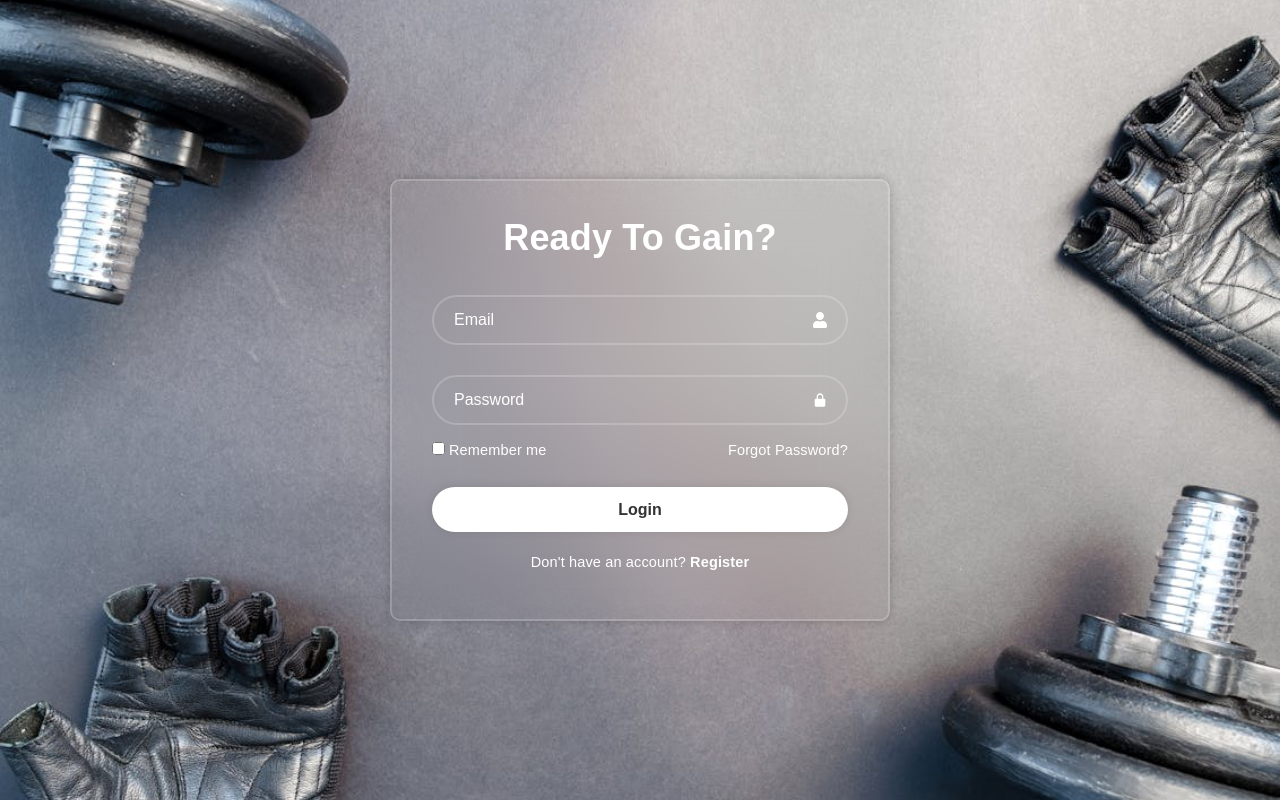
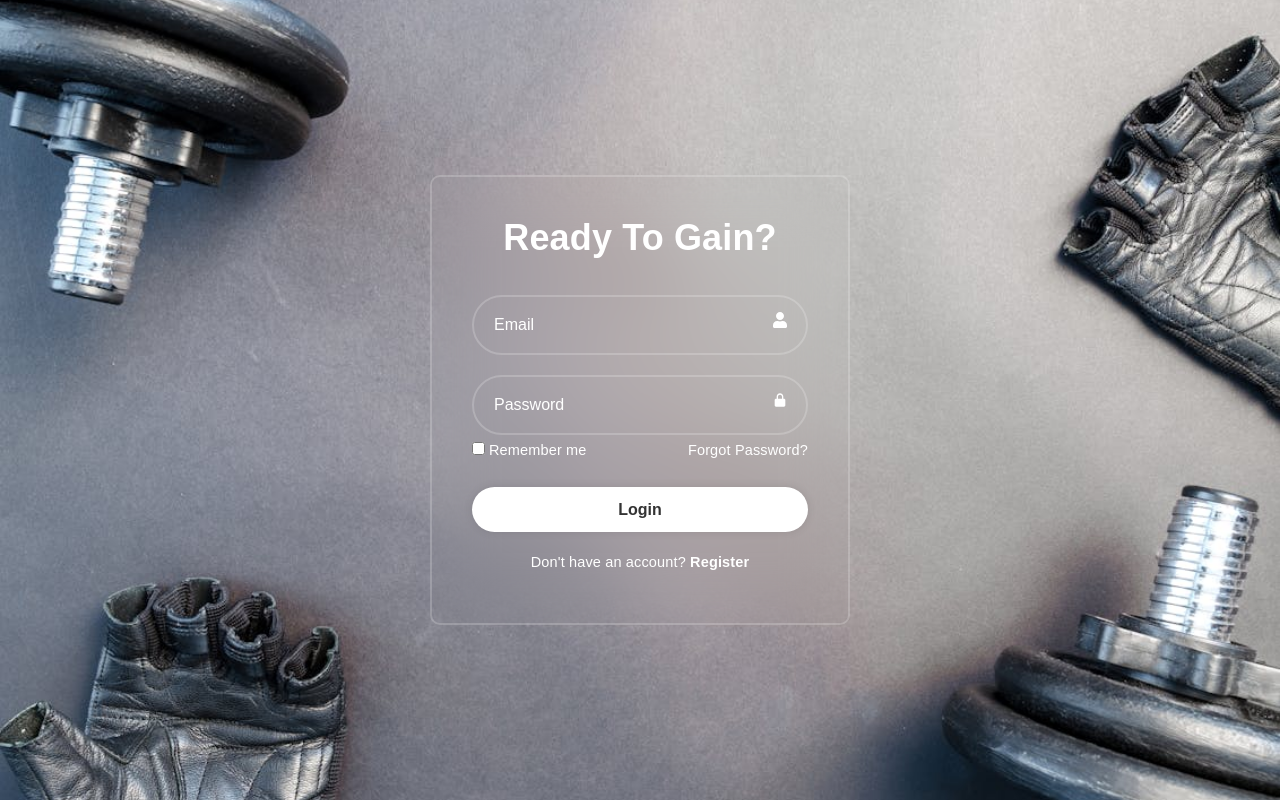
Before and after one commit to Kollishion/Fitness_App, a React (Create React App) app in the folder frontend/: page /Login in a window 1280 px wide. Built offline with nearby package versions, Linux system fonts and the light colour scheme.

Commit message:
login and registration update frontend and backend and other stuff

```diff
--- a/frontend/src/components/Video_animation.js
+++ b/frontend/src/components/Video_animation.js
@@ -21,7 +21,6 @@ const Video_animation = forwardRef((_, ref) => {
           start: "top 90%", // Start the animation when the top of the video is at the center of the viewport
           end: "bottom 60%", // End the animation when the bottom of the video is at the top of the viewport
           scrub: 3, // Smooth scrolling effect
-          markers: true, // Markers for debugging
           once: true,
         },
       }
--- a/frontend/src/pages/ExerciseDetail.js
+++ b/frontend/src/pages/ExerciseDetail.js
@@ -1,4 +1,3 @@
-import React from "react";
 import { Link } from "react-router-dom";
 import { Box, Grid } from "@mui/material";
 import { styled } from "@mui/system";
--- a/frontend/src/pages/Home.js
+++ b/frontend/src/pages/Home.js
@@ -2,6 +2,7 @@ import React, { useRef } from "react";
 import { Box } from "@mui/material";
 import HeroBanner from "../components/HeroBanner";
 import Video_animation from "../components/Video_animation";
+import Testimonials from "../components/Testimonials";
 
 const Home = () => {
   const videoRef = useRef(null);
@@ -10,6 +11,7 @@ const Home = () => {
     <Box>
       <HeroBanner />
       <Video_animation ref={videoRef} />
+      <Testimonials />
     </Box>
   );
 };
--- a/frontend/src/pages/Login.js
+++ b/frontend/src/pages/Login.js
@@ -9,6 +9,16 @@ const LoginForm = () => {
   const [email, setEmail] = useState("");
   const [password, setPassword] = useState("");
   const [errorMessage, setErrorMessage] = useState("");
+  const [action, setAction] = useState("");
+
+  const [registerData, setRegisterData] = useState({
+    role: "USER",
+    username: "",
+    email: "",
+    password: "",
+    confirmPassword: "",
+  });
+  const [registerError, setRegisterError] = useState("");
 
   useEffect(() => {
     checkLoggedIn();
@@ -38,10 +48,51 @@ const LoginForm = () => {
     }
   };
 
+  const handleRegisterChange = (event) => {
+    const { name, value } = event.target;
+    setRegisterData((prevData) => ({
+      ...prevData,
+      [name]: value,
+    }));
+  };
+
+  const handleRegister = async (event) => {
+    event.preventDefault();
+    if (registerData.password !== registerData.confirmPassword) {
+      setRegisterError("Passwords do not match");
+      return;
+    }
+
+    try {
+      const response = await axios.post("http://localhost:8080/user/save", {
+        username: registerData.username,
+        email: registerData.email,
+        password: registerData.password,
+        role: registerData.role,
+      });
+      if (response.status === 201) {
+        setAction("");
+        setRegisterError("");
+        setErrorMessage("");
+      }
+    } catch (error) {
+      setRegisterError("Error registering user: " + error.message);
+    }
+  };
+
+  const registerLink = () => {
+    setAction(" active");
+  };
+
+  const loginLink = () => {
+    setAction("");
+  };
+
   return (
-    <div className="login">
-      <div className="wrapper-login">
-        <form onSubmit={handleLogin}>
+    <div className="login_container">
+      <div className={`wrapper${action}`}>
+        <div className="form-box login">
+          <form className="login_form" onSubmit={handleLogin}>
             <h1>Ready To Gain?</h1>
             <div className="input-box">
               <input
@@ -63,7 +114,6 @@ const LoginForm = () => {
               />
               <BiSolidLockAlt className="icon " />
             </div>
-
             <div className="remember-forgot">
               <label>
                 <input type="checkbox" />
@@ -71,17 +121,93 @@ const LoginForm = () => {
               </label>
               <a href="#">Forgot Password?</a>
             </div>
-
             <button type="submit">Login</button>
-
             {errorMessage && <p className="error">{errorMessage}</p>}
-
             <div className="register-link">
               <p>
-              Don't have an account? <a href="#">Register</a>
+                Don't have an account?{" "}
+                <a href="#" onClick={registerLink}>
+                  Register
+                </a>
               </p>
             </div>
           </form>
+        </div>
+        <div className="form-box register">
+          <form className="login_form" onSubmit={handleRegister}>
+            <h1>Ready To Join?</h1>
+            <div className="input-box">
+              <select
+                id="Role"
+                name="role"
+                value={registerData.role}
+                onChange={handleRegisterChange}
+              >
+                <option value="USER">User</option>
+                <option value="ADMIN">Admin</option>
+              </select>
+            </div>
+            <div className="input-box">
+              <input
+                type="text"
+                placeholder="Username"
+                name="username"
+                value={registerData.username}
+                onChange={handleRegisterChange}
+                required
+              />
+              <FaUser className="icon" />
+            </div>
+            <div className="input-box">
+              <input
+                type="email"
+                placeholder="Email"
+                name="email"
+                value={registerData.email}
+                onChange={handleRegisterChange}
+                required
+              />
+              <FaUser className="icon" />
+            </div>
+            <div className="input-box">
+              <input
+                type="password"
+                placeholder="Password"
+                name="password"
+                value={registerData.password}
+                onChange={handleRegisterChange}
+                required
+              />
+              <BiSolidLockAlt className="icon " />
+            </div>
+            <div className="input-box">
+              <input
+                type="password"
+                placeholder="Confirm Password"
+                name="confirmPassword"
+                value={registerData.confirmPassword}
+                onChange={handleRegisterChange}
+                required
+              />
+              <BiSolidLockAlt className="icon " />
+            </div>
+            <div className="remember-forgot">
+              <label>
+                <input type="checkbox" />I agree to the terms & conditions
+              </label>
+            </div>
+            <button type="submit">Register</button>
+            {registerError && <p className="error">{registerError}</p>}
+            <div className="register-link">
+              <p>
+                Already have an account?{" "}
+                <a href="#" onClick={loginLink}>
+                  Login
+                </a>
+              </p>
+            </div>
+          </form>
+        </div>
       </div>
     </div>
   );
--- a/frontend/src/stylesheets/login.css
+++ b/frontend/src/stylesheets/login.css
@@ -1,4 +1,4 @@
-.login {
+.login_container {
   font-family: "Poppins", sans-serif;
   -webkit-font-smoothing: antialiased;
   -moz-osx-font-smoothing: grayscale;
@@ -10,32 +10,69 @@
   background-size: cover;
   background-position: center;
 }
-.wrapper-login {
-  width: 500px;
+
+.wrapper {
+  position: relative;
+  width: 420px;
+  height: 450px;
   background: transparent;
+  backdrop-filter: blur(30px);
   border: 2px solid rgba(255, 255, 255, 0.2);
-  backdrop-filter: blur(30px);
-  box-shadow: 0 0 10px rgba(0, 0, 0, 0.2);
+  border-radius: 10px;
   color: #fff;
-  border-radius: 10px;
-  padding: 30px 40px;
+  display: flex;
+  align-items: center;
+  overflow: hidden;
+  transition: height 0.2s ease;
 }
 
-.wrapper-login h1 {
+.wrapper.active {
+  height: 650px;
+}
+
+.wrapper .form-box {
+  width: 100%;
+  padding: 40px;
+}
+
+.wrapper .form-box.login {
+  transition: translate 0.3s ease;
+  translate: 0;
+}
+
+.wrapper.active .form-box.login {
+  transition: none;
+  translate: -400px;
+}
+
+.wrapper .form-box.register {
+  position: absolute;
+  transition: none;
+  translate: 400px;
+}
+
+.wrapper.active .form-box.register {
+  transition: translate 0.3s ease;
+  translate: 0;
+}
+
+form h1 {
   font-size: 36px;
   text-align: center;
 }
 
-.wrapper-login .input-box {
+form .input-box {
   position: relative;
   width: 100%;
   height: 50px;
   margin: 30px 0;
+  background: none;
 }
 
-.input-box input {
+.input-box input,
+.input-box select {
   width: 100%;
-  height: 100%;
+  height: 60px;
   background: transparent;
   outline: none;
   border: 2px solid rgba(255, 255, 255, 0.2);
@@ -43,9 +80,22 @@
   font-size: 16px;
   color: #fff;
   padding: 20px 45px 20px 20px;
+  appearance: none;
 }
 
-.input-box input::placeholder {
+.input-box select {
+  padding-right: 20px;
+  color: #fff;
+  background-color: transparent;
+}
+
+.input-box option {
+  color: #000;
+  background-color: #fff;
+}
+
+.input-box input::placeholder,
+.input-box select option {
   color: #fff;
 }
 
@@ -57,7 +107,7 @@
   font-size: 16px;
 }
 
-.wrapper-login .remember-forgot {
+.login_form .remember-forgot {
   display: flex;
   justify-content: space-between;
   font-size: 14.5px;
@@ -78,7 +128,7 @@
   text-decoration: underline;
 }
 
-.wrapper-login button {
+.login_form button {
   width: 100%;
   height: 45px;
   background: #fff;
@@ -92,11 +142,12 @@
   font-weight: 700;
 }
 
-.wrapper-login .register-link {
+.login_form .register-link {
   font-size: 14.5px;
   text-align: center;
   margin: 20px 0 15px;
 }
+
 .register-link p a {
   color: #fff;
   text-decoration: none;
```
Also changed, not shown: 2 other files (tests, documents, lock files or other folders). Lines whose indentation alone changed are shown as unchanged.
